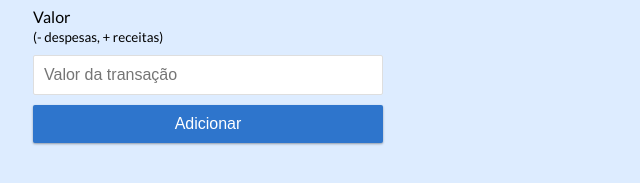
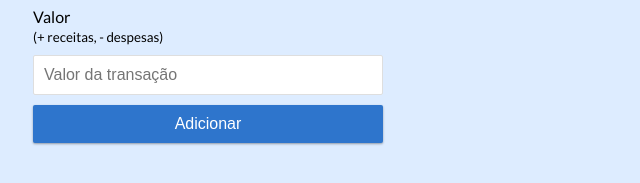
Before and after one commit to vleonecezar/controle-financeir, a plain HTML site: page index.html in a window 1280 px wide. Shown: the part 447-630 px from the top of the page, 242-882 px from the left. Drawn offline with Linux system fonts and the light colour scheme.

Commit message:
indentação

```diff
--- a/index.html
+++ b/index.html
@@ -1,14 +1,17 @@
 <!DOCTYPE html>
 <html lang="pt-br">
   <head>
+
     <meta charset="UTF-8" />
     <meta name="viewport" content="width=device-width, initial-scale=1.0" />
     <link rel="stylesheet" href="./style.css" />
     <title>Controle de gastos</title>
     <link rel="preconnect" href="https://fonts.gstatic.com">
     <link href="https://fonts.googleapis.com/css2?family=Lato&display=swap" rel="stylesheet">
+
   </head>
   <body>
+
     <h2>Controle de gastos</h2>
 
     <div class="container">
@@ -19,6 +22,7 @@
         <h1 id="balance" class="balance">R$ 0.00</h1>
 
         <div class="inc-exp-container">
+
           <div>
             <h4>Receitas</h4>
             <p id="money-plus" class="money plus">+ R$0.00</p>
@@ -28,6 +32,7 @@
             <h4>Despesas</h4>
             <p id="money-minus" class="money minus">- R$0.00</p>
           </div>
+
         </div>
 
       </div>
@@ -45,7 +50,7 @@
 
           <div class="form-control">
             <label for="amount">Valor <br />
-              <small>(- despesas, + receitas)</small>
+              <small>(+ receitas, - despesas)</small>
             </label>
             <input type="number" id="amount" placeholder="Valor da transação" step="0.01" />
           </div>
@@ -61,7 +66,6 @@
 
       </div>
 
-
     </div>
 
     <script src="script.js"></script>
```
